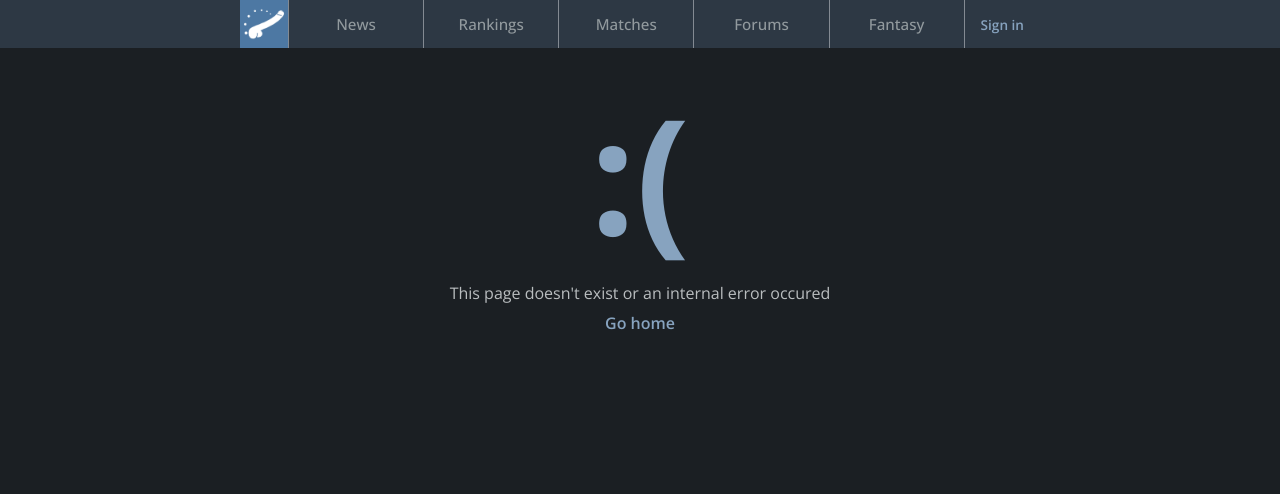
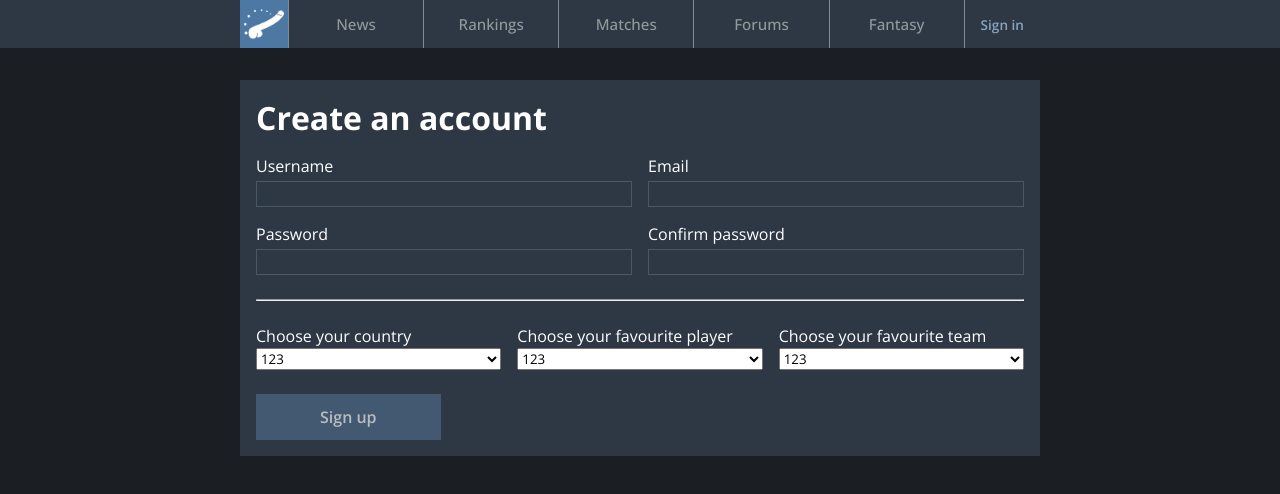
Before and after one commit to ZuriPL/fraudhltv, a SvelteKit app: page /signup in a window 1280 px wide. Before the commit this address had no page. Shown: the top 494 px of the page. Built offline with nearby package versions, Linux system fonts and the light colour scheme; no server answers.

Commit message:
created auth routes, signup layout

```diff
--- a/package.json
+++ b/package.json
@@ -20,7 +20,7 @@
 	},
 	"type": "module",
 	"dependencies": {
-		"@supabase/supabase-js": "^1.35.6",
+		"@supabase/supabase-js": "^2.0.0-rc.6",
 		"dotenv": "^16.0.1",
 		"javascript-time-ago": "^2.5.7",
 		"marked": "^4.0.19"
--- a/src/routes/+layout.svelte
+++ b/src/routes/+layout.svelte
@@ -2,10 +2,28 @@
 <script>
     import NavBar from './NavBar.svelte'
     import { afterNavigate } from "$app/navigation";
+    import supabase from '$lib/supabase'
+    import user from '$lib/user'
+    import { onMount } from 'svelte'
 
     afterNavigate(_ => {
         document.body.classList.add('show-carousel')
     })
+
+    onMount(async () => {
+        // const { data: userData} = await supabase.auth.getSession()
+        // $user = userData.session
+
+        supabase.auth.getSession().then(({ data }) => {
+            $user = data.session
+        })
+
+        supabase.auth.onAuthStateChange((event, session) => {
+            $user = session
+        })
+    })
+
+    $: console.log($user)
 </script>
 
 <NavBar/>
--- a/src/routes/NavBar.svelte
+++ b/src/routes/NavBar.svelte
@@ -16,7 +16,7 @@
             <!--  stop propagation, callback is noop -->
             <div class="popup" bind:this="{popup}" on:click|stopPropagation="{_=>0}">
                 <div class="top-section flex">
-                    <a href="/profile/{$user.name}">{$user.name}</a>
+                    <a href="/profile/{$user?.user?.user_metadata?.name}">{$user?.user?.user_metadata?.name}</a>
                     <a href="/logout" class="logout">Log out</a>
                 </div>
                 <div class="flex">
@@ -39,11 +39,11 @@
     let popup
 
     function toggleMenu() {
-        popup.classList.toggle('show')
+        popup?.classList?.toggle('show')
     }
 
     function closeMenu() {
-        popup.classList.remove('show')
+        popup?.classList?.remove('show')
     }
 </script>
 
--- /dev/null
+++ b/src/routes/signup/+page.svelte
@@ -0,0 +1,138 @@
+<main>
+    <form on:submit|preventDefault="{loginHandle}">
+        <h1>Create an account</h1>
+        <div class="grid">
+            <div>
+                <label for="name">Username</label>
+                <input bind:this="{nameInput}" type="text" name="name" id="name" autocomplete="nickname">
+            </div>
+            <div>
+                <label for="email">Email</label>
+                <input bind:this="{emailInput}" type="email" name="email" id="email" autocomplete="email">
+            </div>
+            <div>
+                <label for="password">Password</label>
+                <input bind:this="{passwordInput}" type="password" name="password" id="password" autocomplete="current-password">
+            </div>
+            <div>
+                <label for="confirm-password">Confirm password</label>
+                <input bind:this="{confirmPasswordInput}" type="password" name="confirm-password" id="confirm-password" autocomplete="current-password">
+            </div>
+        </div>
+        <hr>
+        <div class="row">
+            <label for="flag">
+                Choose your country
+                <select name="flag" id="flag">
+                    <option value="">123</option>
+                    <option value="">123</option>
+                    <option value="">123</option>
+                </select>
+            </label>
+            <label for="player">
+                Choose your favourite player
+                <select name="player" id="player">
+                    <option value="">123</option>
+                    <option value="">123</option>
+                    <option value="">123</option>
+                </select>
+            </label>
+            <label for="team">
+                Choose your favourite team
+                <select name="team" id="team">
+                    <option value="">123</option>
+                    <option value="">123</option>
+                    <option value="">123</option>
+                </select>
+            </label>
+        </div>
+        <button>Sign up</button>
+    </form>
+</main>
+
+<script>
+    import supabase from '$lib/supabase'
+    import { goto } from '$app/navigation'
+
+    let emailInput, passwordInput, nameInput, confirmPasswordInput
+
+    async function loginHandle() {
+        if (passwordInput.value !== confirmPasswordInput.value) return;
+
+        let { user, error } = await supabase.auth.signUp({
+            email: emailInput.value,
+            password: passwordInput.value,
+            options: {
+                data: {
+                    name: nameInput.value,
+                    role: 'regular',
+                    link: ''
+                }
+            }
+        })
+
+        if (user) return goto('/')
+
+        console.log(error)
+    }
+</script>
+
+<style>
+    input {
+        display: block;
+        width: 100%;
+        background-color: transparent;
+        border: 1px solid #495867;
+        font-size: 16px;
+        color: var(--text-color);
+    }
+    button {
+        padding: 0.75rem 4rem;
+        border: none;
+        background-color: #435971;
+        color: var(--text-color);
+        font-size: 1rem;
+        font-weight: 600;
+        grid-column: 1 / span 2;
+        margin-top: 1.5rem;
+    }
+    main {
+        width: 100%;
+        display: flex;
+        justify-content: center;
+    }
+    form {
+        width: 800px;
+        background-color: #2d3844;
+        margin-top: 2rem;
+        padding: 16px;
+    }
+    .grid {
+        display: grid;
+        grid-template-columns: repeat(2, 1fr);
+        gap: 1rem;
+    }
+    .row {
+        display: flex;
+        align-items: center;
+        justify-content: stretch;
+        gap: 1rem;
+    }
+    select {
+        width: 100%;
+    }
+    .grid label {
+        margin-bottom: 0.25rem;
+        display: block;
+    }
+    .row label {
+        width: 100%;
+    }
+    hr {
+        margin: 1.5rem 0;
+    }
+    h1 {
+        margin-bottom: 1rem;
+        grid-column: span 2;
+    }
+</style>
```
Also changed, not shown: src/routes/logout/+page.svelte (added, +7 -0 lines), src/routes/signin/+page.svelte (added, +18 -0 lines), 1 other file (tests, documents, lock files or other folders).
